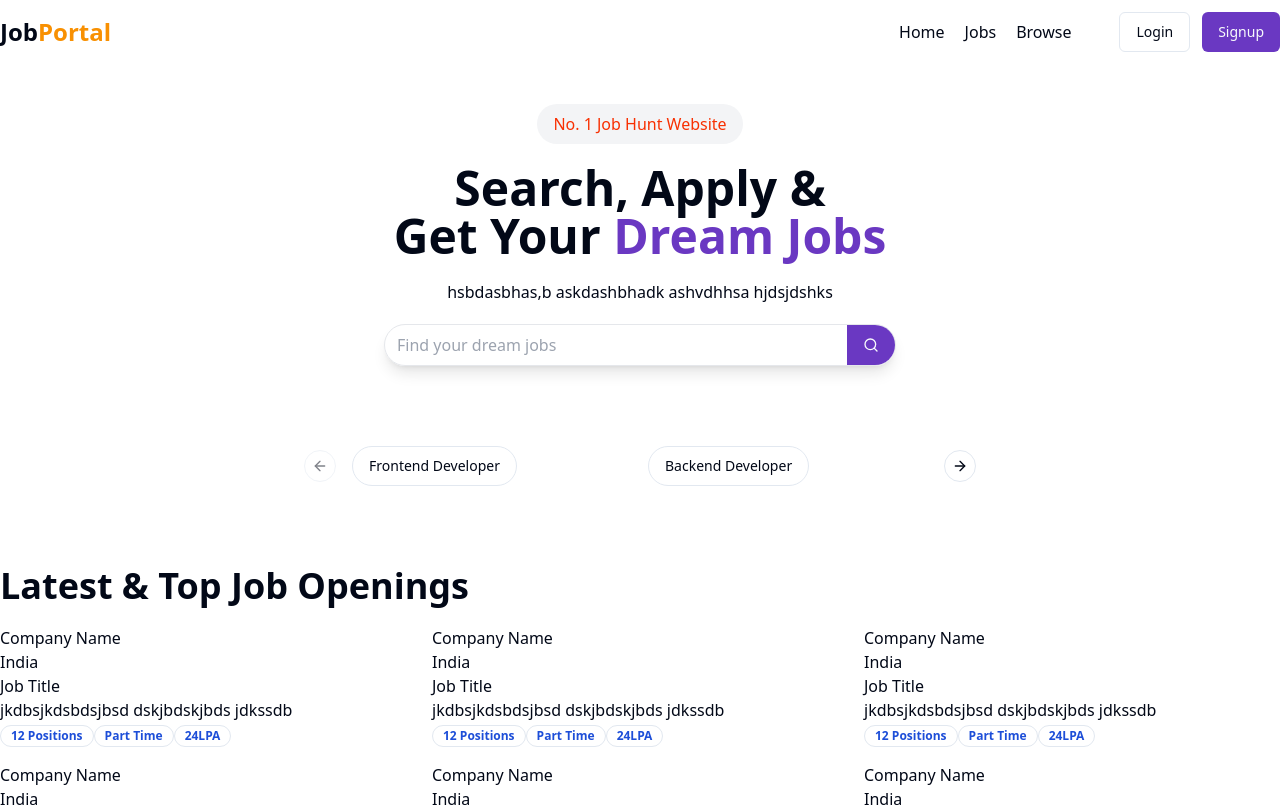
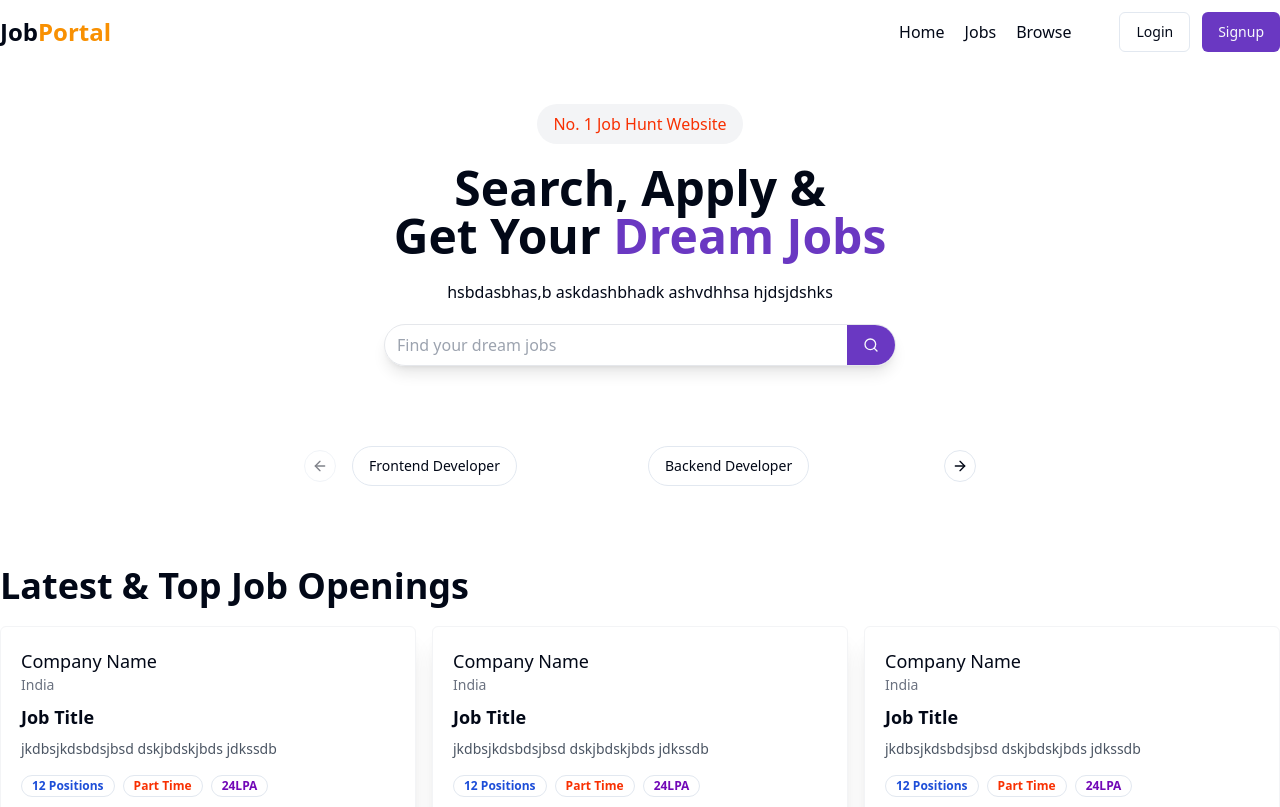
Before and after one commit to Tushar-Chaudhary1997/FindJob, a React (Vite) app in the folder frontend/: page / in a window 1280 px wide. Shown: the top 807 px of the page. Built offline with nearby package versions, Linux system fonts and the light colour scheme.

Commit message:
job cards updated

```diff
--- a/frontend/src/components/LatestJobCards.jsx
+++ b/frontend/src/components/LatestJobCards.jsx
@@ -3,23 +3,25 @@ import React from "react";
 
 const LatestJobCards = () => {
   return (
-    <div className="">
+    <div className="p-5 rounded-md shadow-xl bg-white border border-gray-100 cursor-pointer">
       <div>
-        <h1>Company Name</h1>
-        <p>India</p>
+        <h1 className="font-medium text-lg">Company Name</h1>
+        <p className="text-sm text-gray-500">India</p>
       </div>
       <div>
-        <h1>Job Title</h1>
-        <p>jkdbsjkdsbdsjbsd dskjbdskjbds jdkssdb</p>
+        <h1 className="font-bold text-lg my-2">Job Title</h1>
+        <p className="text-sm text-gray-600">
+          jkdbsjkdsbdsjbsd dskjbdskjbds jdkssdb
+        </p>
       </div>
-      <div>
+      <div className="flex items-center gap-2 mt-4">
         <Badge className="text-blue-700 font-bold" variant="ghost">
           12 Positions
         </Badge>
-        <Badge className="text-blue-700 font-bold" variant="ghost">
+        <Badge className="text-[#F83002] font-bold" variant="ghost">
           Part Time
         </Badge>
-        <Badge className="text-blue-700 font-bold" variant="ghost">
+        <Badge className="text-[#7209b7] font-bold" variant="ghost">
           24LPA
         </Badge>
       </div>
--- a/frontend/src/components/LatestJobs.jsx
+++ b/frontend/src/components/LatestJobs.jsx
@@ -10,7 +10,7 @@ const LatestJobs = () => {
       </h1>
       <div className="grid grid-cols-3 gap-4 my-5">
         {randomJobs.slice(0, 6).map((item, index) => (
-          <LatestJobCards />
+          <LatestJobCards>{item}</LatestJobCards>
         ))}
       </div>
     </div>
```
